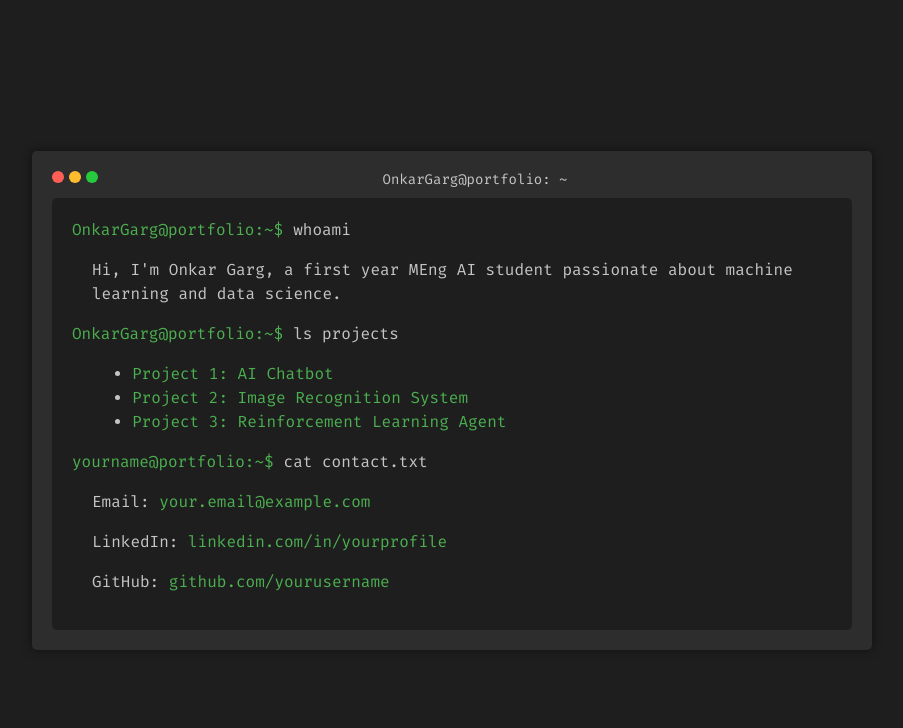
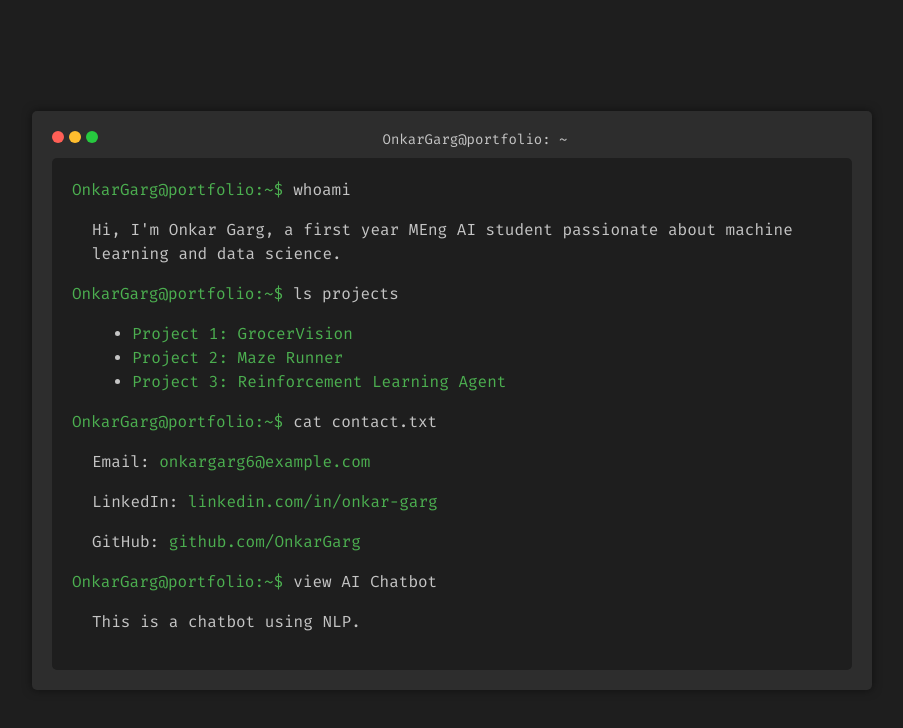
Before and after one commit to OnkarGarg/OnkarGarg.github.io, a plain HTML site: page index.html in a window 1280 px wide. Both pictures are taken after a click on the link "Project 3: Reinforcement Learning Agent". Shown: the whole page, without its empty margins (188-1091 px from the left). Drawn offline with Linux system fonts and the light colour scheme.

Commit message:
Added 2 projects

```diff
--- a/index.html
+++ b/index.html
@@ -84,12 +84,41 @@
             text-decoration: underline;
         }
     </style>
+    <script>
+        const initialContent = `
+            <div class="command">
+                <span class="prompt">OnkargGarg@portfolio:~$</span>
+                <span class="input">whoami</span>
+            </div>
+            <div class="output">
+                <p>Hi, I'm Onkar Garg, a first year MEng AI student passionate about machine learning and data science.</p>
+            </div>
+        `;
+
+        function resetTerminal() {
+            const terminalBody = document.querySelector('.terminal-body');
+            terminalBody.innerHTML = initialContent;
+        }
+
+        function showProject(name, description) {
+            const terminalBody = document.querySelector('.terminal-body');
+            const projectOutput = `
+            <div class="command">
+                <span class="prompt">OnkarGarg@portfolio:~$</span>
+                <span class="input">view ${name}</span>
+            </div>
+            <div class="output">
+                <p>${description}</p>
+            </div>`;
+            terminalBody.innerHTML += projectOutput;
+        }
+    </script>
 </head>
 <body>
     <div class="terminal">
         <div class="terminal-header">
             <div class="buttons">
-                <span class="close"></span>
+                <span class="close" onclick="resetTerminal()"></span>
                 <span class="minimize"></span>
                 <span class="maximize"></span>
             </div>
@@ -109,19 +138,19 @@
             </div>
             <div class="output">
                 <ul>
-                    <li><a href="#">Project 1: AI Chatbot</a></li>
-                    <li><a href="#">Project 2: Image Recognition System</a></li>
-                    <li><a href="#">Project 3: Reinforcement Learning Agent</a></li>
+                    <li><a href="#" onclick="showProject('GrocerVision', 'This is an app that creates a seamless grocery shopping experience for university students (like me!). It let\'s the user input a grocery list that consists of everything they want in their fridge. The user can then just take an image of their fridge and the AI will process the image and the provided list to inform the user what they need to buy. The project is avaiable on Github.')">Project 1: GrocerVision</a></li>
+                    <li><a href="#" onclick="showProject('Maze Runner', 'This a maze runner that was made as the semester one python programming coursework. The maze runner had to solve the maze with MicroMouse level information about its environment. This project had two versions, one that used the left-hug algorithm while the other utilized a modified floodfill algorithm with euclidian heuristics.')">Project 2: Maze Runner</a></li>
+                    <li><a href="#" onclick="showProject('AI Chatbot', 'This is a chatbot using NLP.')">Project 3: Reinforcement Learning Agent</a></li>
                 </ul>
             </div>
             <div class="command">
-                <span class="prompt">yourname@portfolio:~$</span>
+                <span class="prompt">OnkarGarg@portfolio:~$</span>
                 <span class="input">cat contact.txt</span>
             </div>
             <div class="output">
-                <p>Email: <a href="mailto:your.email@example.com">your.email@example.com</a></p>
-                <p>LinkedIn: <a href="https://www.linkedin.com/in/yourprofile" target="_blank">linkedin.com/in/yourprofile</a></p>
-                <p>GitHub: <a href="https://github.com/yourusername" target="_blank">github.com/yourusername</a></p>
+                <p>Email: <a href="mailto:onkargarg6@example.com">onkargarg6@example.com</a></p>
+                <p>LinkedIn: <a href="https://www.linkedin.com/in/onkar-garg-2398872b0/" target="_blank">linkedin.com/in/onkar-garg</a></p>
+                <p>GitHub: <a href="https://github.com/OnkarGarg" target="_blank">github.com/OnkarGarg</a></p>
             </div>
         </div>
     </div>
```
